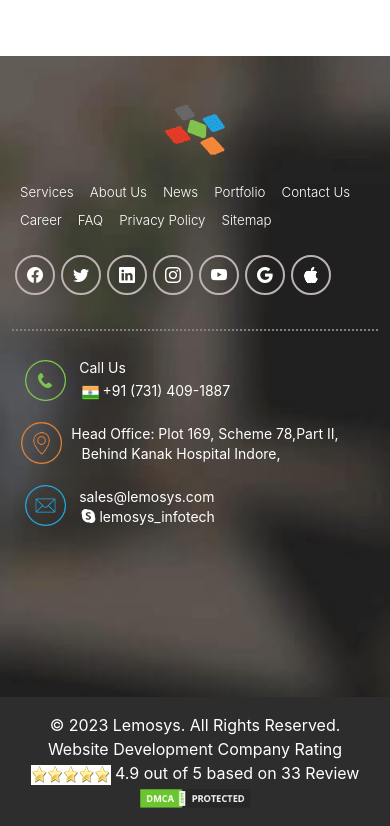
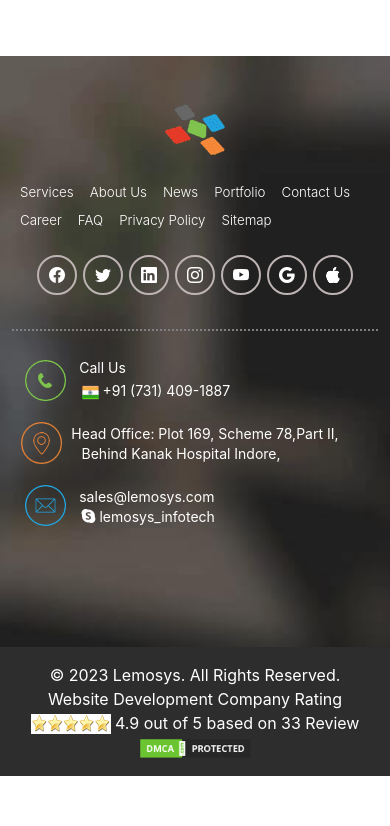
Before and after one commit to Shubhamprajapat2002/lemosys-responsive, a React (Create React App) app: page / in a window 390 px wide. Shown: the part 7512-8338 px from the top of the page. After the commit the page ends 8288 px from the top, so only its background shows below. Built offline with nearby package versions, Linux system fonts and the light colour scheme.

Commit message:
responsive

```diff
--- a/src/css/page1.css
+++ b/src/css/page1.css
@@ -348,6 +348,7 @@ flex-flow: wrap;
 }
 .footer-social ul{
     padding-left: 0rem !important;
+    justify-content: center;
 }
 
 .space li {
@@ -372,7 +373,7 @@ flex-flow: wrap;
 
 .footer-main {
 
-    height: 76vh;
+    height: 70vh;
 }
 
 .sm_lodo li{
```
